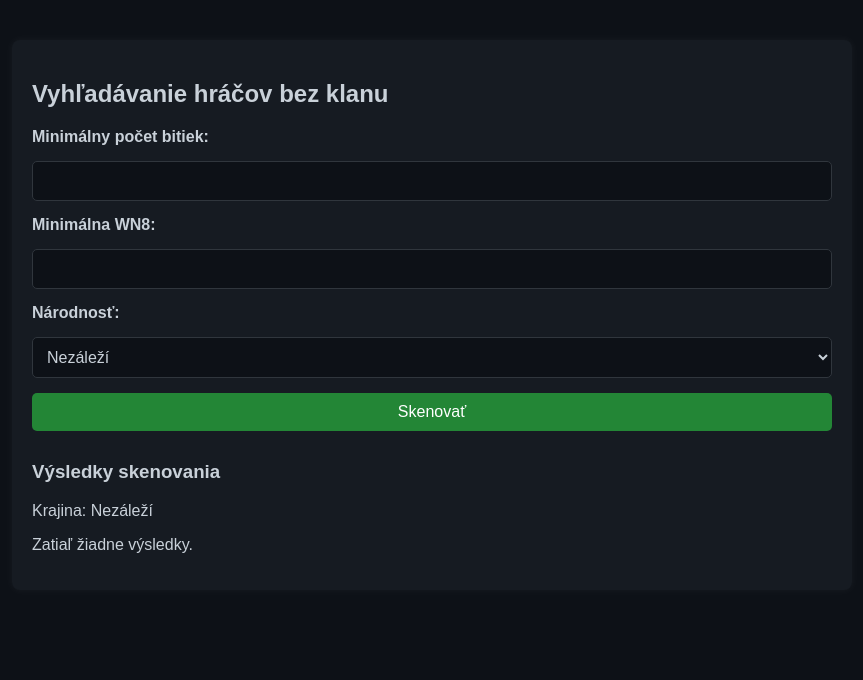
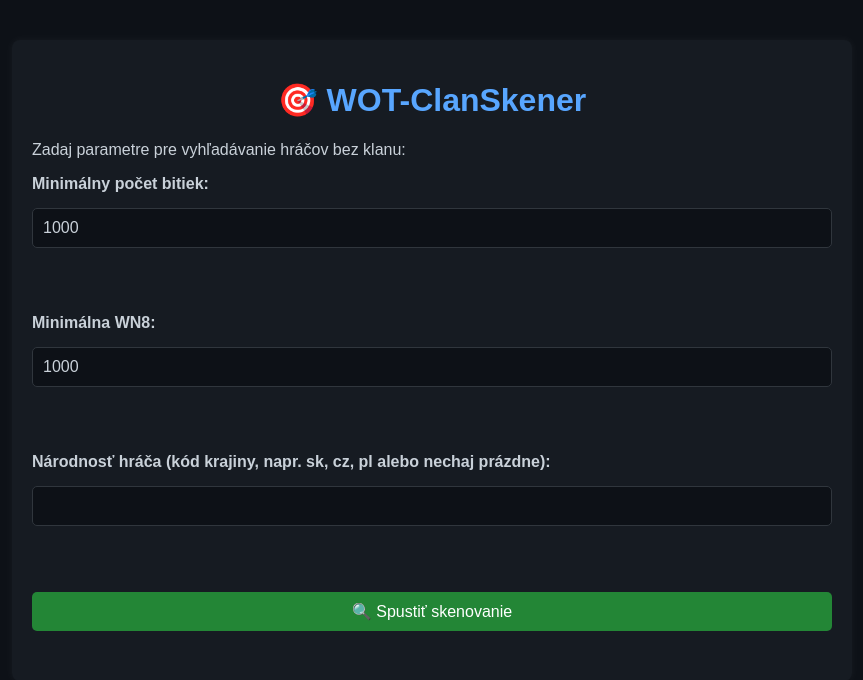
Before and after one commit to H4DrOiD/WOT-ClanSkener, a Flask app: page / in a window 1280 px wide. Shown: the top 680 px of the page, without its empty margins (208-1071 px from the left). Run offline with Flask 3, Linux system fonts and the light colour scheme.

Commit message:
Update index.html

```diff
--- a/templates/index.html
+++ b/templates/index.html
@@ -1,45 +1,19 @@
 {% extends "base.html" %}
+
 {% block content %}
-<h2>Vyhľadávanie hráčov bez klanu</h2>
+<h1>🎯 WOT-ClanSkener</h1>
+<p>Zadaj parametre pre vyhľadávanie hráčov bez klanu:</p>
+
 <form method="POST">
     <label for="min_battles">Minimálny počet bitiek:</label>
-    <input type="number" id="min_battles" name="min_battles" required>
+    <input type="number" id="min_battles" name="min_battles" value="1000" required><br><br>
 
     <label for="min_wn8">Minimálna WN8:</label>
-    <input type="number" id="min_wn8" name="min_wn8" required>
+    <input type="number" id="min_wn8" name="min_wn8" value="1000" required><br><br>
 
-    <label for="nation">Národnosť:</label>
-    <select id="nation" name="nation">
-        <option value="any">Nezáleží</option>
-        <option value="cs">Česká republika</option>
-        <option value="sk">Slovensko</option>
-        <option value="pl">Poľsko</option>
-        <option value="de">Nemecko</option>
-        <option value="en">Anglicky hovoriaci</option>
-        <option value="ru">Rusko</option>
-    </select>
+    <label for="country">Národnosť hráča (kód krajiny, napr. sk, cz, pl alebo nechaj prázdne):</label>
+    <input type="text" id="country" name="country"><br><br>
 
-    <button type="submit">Skenovať</button>
+    <button type="submit">🔍 Spustiť skenovanie</button>
 </form>
-
-<h3>Výsledky skenovania</h3>
-<p>Krajina: {{ selected_nation or "Nezáleží" }}</p>
-
-{% if error %}
-  <p style="color:red;">❌ {{ error }}</p>
-{% elif players %}
-  <ul>
-  {% for player in players %}
-    <li>
-      <strong>{{ player.nickname }}</strong>
-      – Bitky: {{ player.battles }},
-      – WN8: <span style="color:{{ player.wn8_color }}">{{ player.wn8 }}</span>,
-      – Národnosť: {{ player.nation|upper }},
-      – ID: {{ player.account_id }}
-    </li>
-  {% endfor %}
-  </ul>
-{% else %}
-  <p>Zatiaľ žiadne výsledky.</p>
-{% endif %}
 {% endblock %}
```
